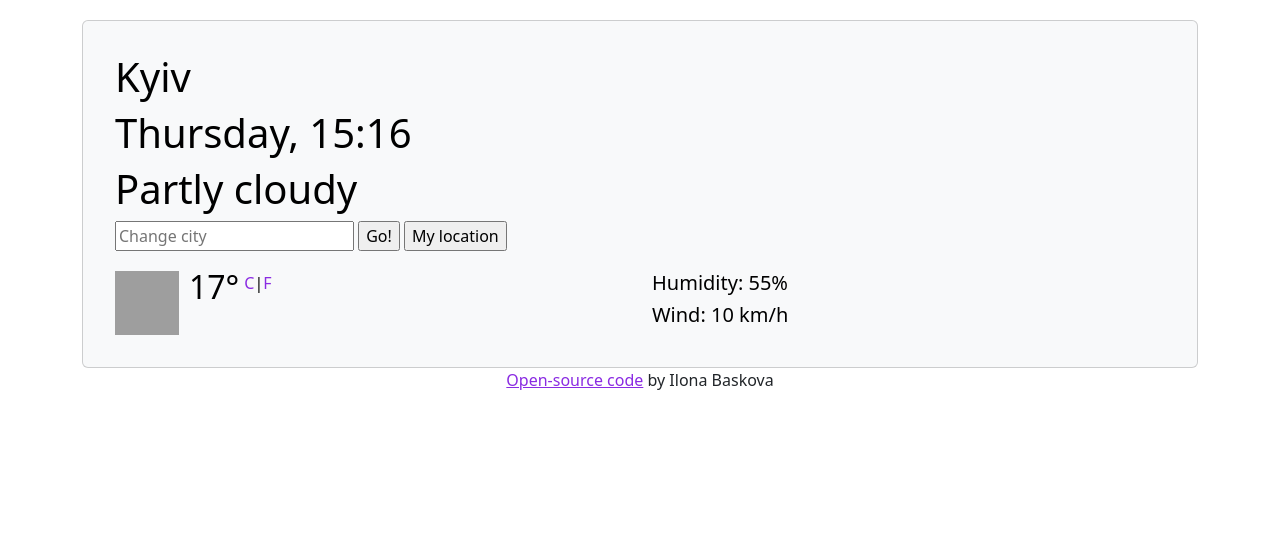
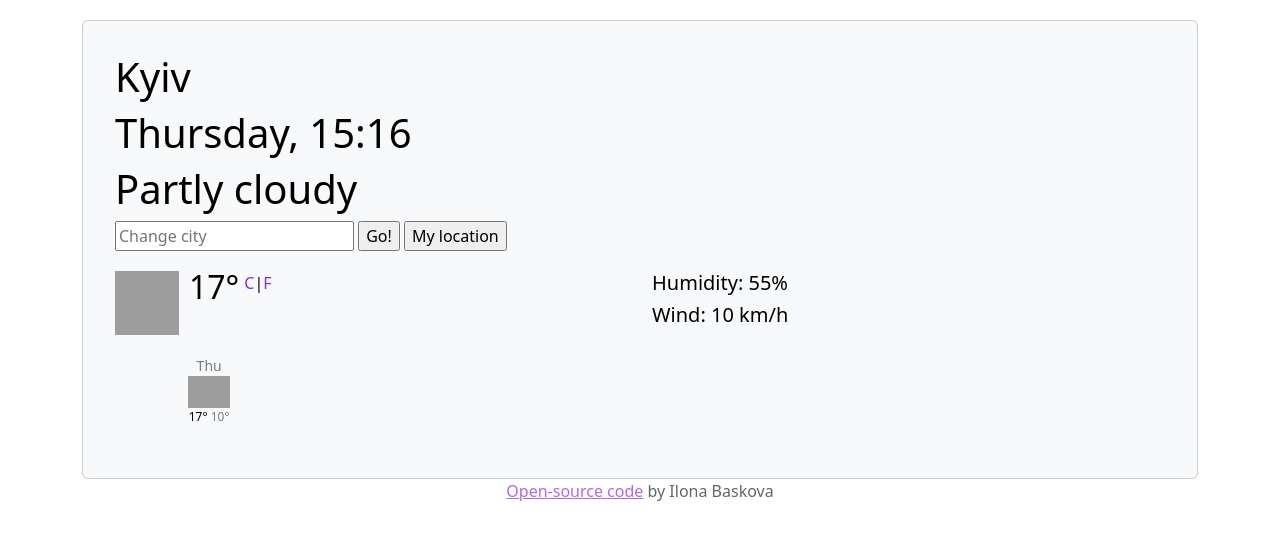
Before and after one commit to IlonaBaskova/my-weather-project, a plain HTML site: page index.html in a window 1280 px wide. Drawn offline with nearby package versions, Linux system fonts and the light colour scheme; grey boxes are pictures that could not be loaded.

Commit message:
Added basic HTML and CSS block for weather forecast

```diff
--- a/index.html
+++ b/index.html
@@ -42,6 +42,18 @@
               <div class="row" id="currentWind"><h5>Wind: 10 km/h</h5></div>
             </div>
           </div>
+          <div class="weather-forecast">
+            <div class="row">
+              <div class="col-2">
+                <div class="weather-forecast-date">Thu</div>
+                <img src="https://ssl.gstatic.com/onebox/weather/48/cloudy.png" alt="Cloudy" width="42px">
+                <div class="weather-forecast-temp">
+                  <span class="weather-forecast-temp-max">17°</span>
+                  <span class="weather-forecast-temp-min">10°</span>
+                </div>
+              </div>
+            </div>
+          </div>
           </div>
         </div>
       </div>
--- a/style.css
+++ b/style.css
@@ -23,6 +23,7 @@ a {
 #author {
   text-align: center;
   margin: auto;
+  opacity: 0.7;
 }
 #current-location {
   display: inline;
@@ -52,3 +53,17 @@ a {
 #celsius-link {
   text-decoration: none;
 }
+.weather-forecast {
+  margin: 20px;
+  text-align: center;
+}
+.weather-forecast-date {
+  font-size: 14px;
+  opacity: 0.5;
+}
+.weather-forecast-temp {
+  font-size: 12px;
+}
+.weather-forecast-temp-min {
+  opacity: 0.5;
+}
```
